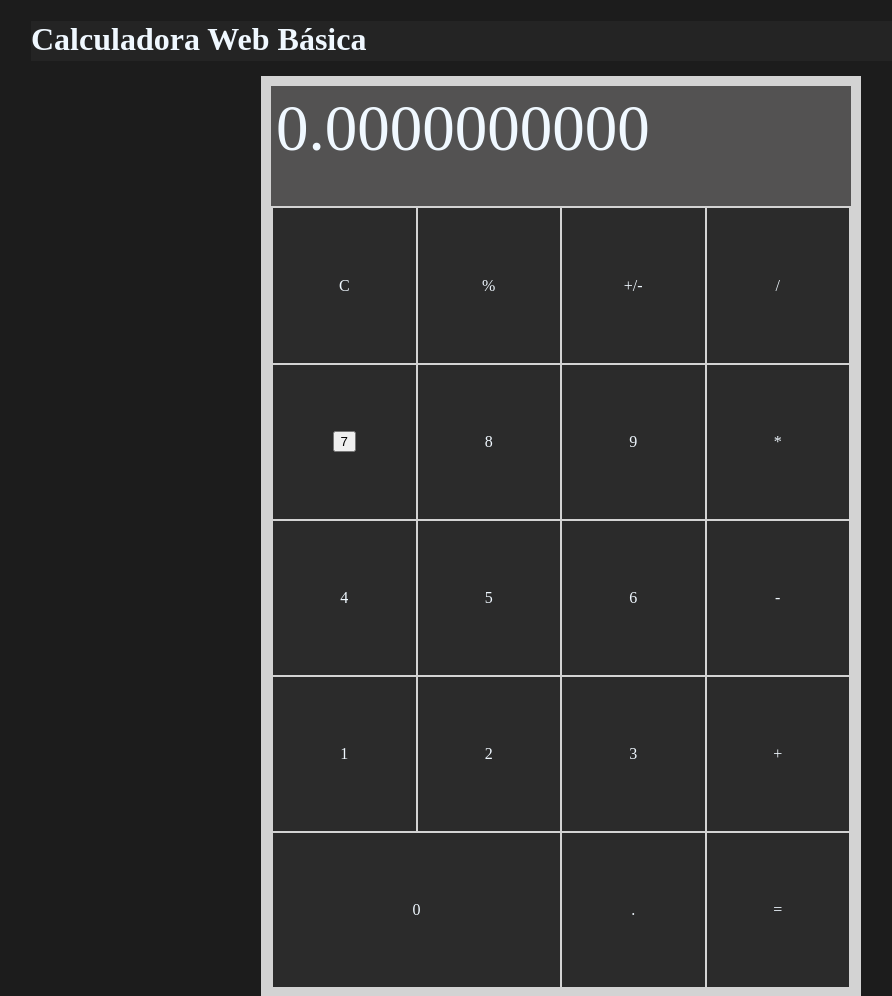
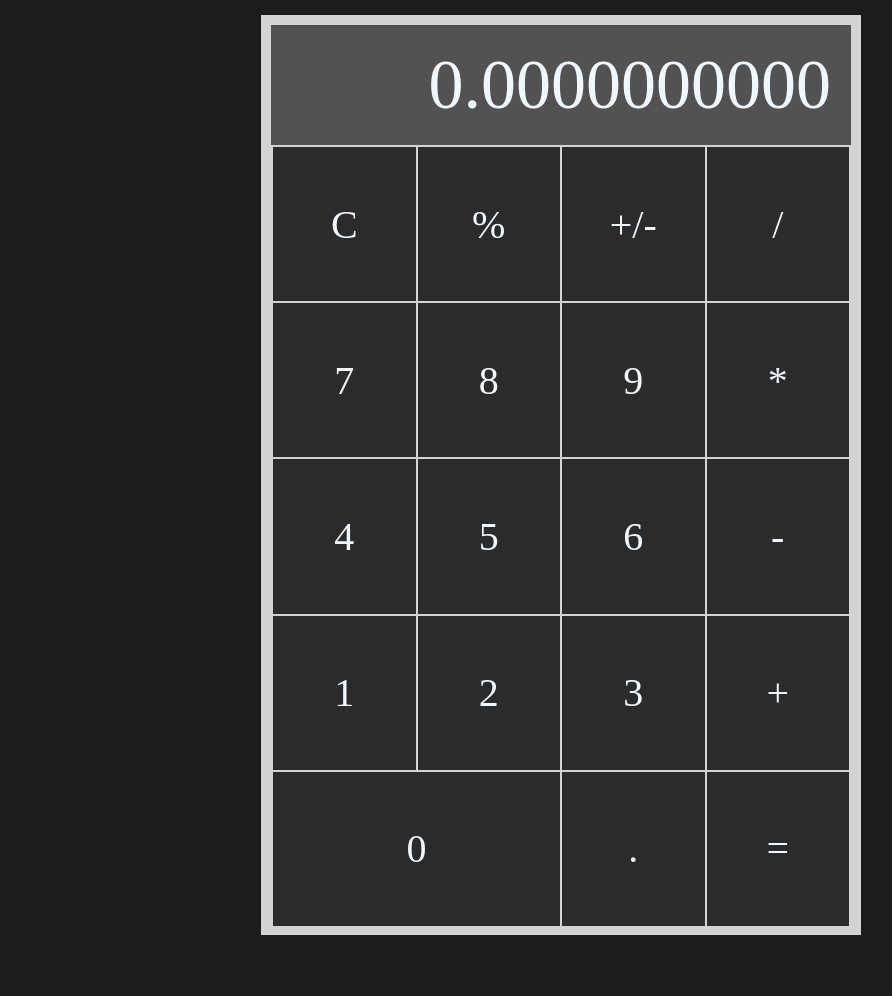
Before and after one commit to CrisRocha01/Calculadora-Web, a plain HTML site: page index.html in a window 1280 px wide. Shown: the whole page, without its empty margins (79-971 px from the left). After the commit the page ends 935 px from the top, so only its background shows below. Drawn offline with Linux system fonts and the light colour scheme.

Commit message:
estilização dos botões

```diff
--- a/css/style.css
+++ b/css/style.css
@@ -9,11 +9,6 @@ body {
     padding: 0;
     color: aliceblue;
     height: 100%;
-}
-
-header, footer {
-    background-color: #242424;
-    height: 40px;
 }
 
 #container {
@@ -33,15 +28,15 @@ header, footer {
 #visor {
     background-color: #535252;
     height: 120px;
-    font-size: 65px;
-    padding: 5px;
+    font-size: 70px;
+    padding: 20px;
+    text-align: right;
 }
 
 #teclado {
     width: 100%;
     height: 87%;
-
-
+    font-size: 40px;
 }
 
 table, tr, td {
@@ -57,6 +52,14 @@ table, tr, td {
 
 }
 
+#teclado td:hover {
+    background-color: #696565;
+}
+
+#teclado td:active {
+    background-color: #a39999;
+}
+
 .simbolos {
-    background-color: #383737;
+    background-color: #414040;
 }
--- a/index.html
+++ b/index.html
@@ -9,9 +9,6 @@
 </head>
 <body>
     <div id="container">
-        <header>
-            <h1>Calculadora Web Básica</h1>
-        </header>
         <section class="calculadora">
             <div id="visor"><span id="numeros-visor">0.0000000000</span></div>
             <table id="teclado">
@@ -23,21 +20,21 @@
                         <td class="simbolos" id="divisao">/</td>
                     </tr>
                     <tr>
-                        <td id="7"><button>7</button></td>
-                        <td id="8">8</td>
-                        <td id="9">9</td>
+                        <td id="sete7">7</td>
+                        <td id="oito8">8</td>
+                        <td id="nove9">9</td>
                         <td class="simbolos" id="vezes">*</td>
                     </tr>
                     <tr>
-                        <td id="">4</td>
-                        <td id="">5</td>
-                        <td id="">6</td>
+                        <td id="quatro4">4</td>
+                        <td id="cinco5">5</td>
+                        <td id="seis6">6</td>
                         <td class="simbolos" id="">-</td>
                     </tr>
                     <tr>
-                        <td id="1">1</td>
-                        <td id="2">2</td>
-                        <td id="3">3</td>
+                        <td id="um1">1</td>
+                        <td id="dois2">2</td>
+                        <td id="tres3">3</td>
                         <td class="simbolos" id="mais">+</td>
                     </tr>
                     <tr>
```
